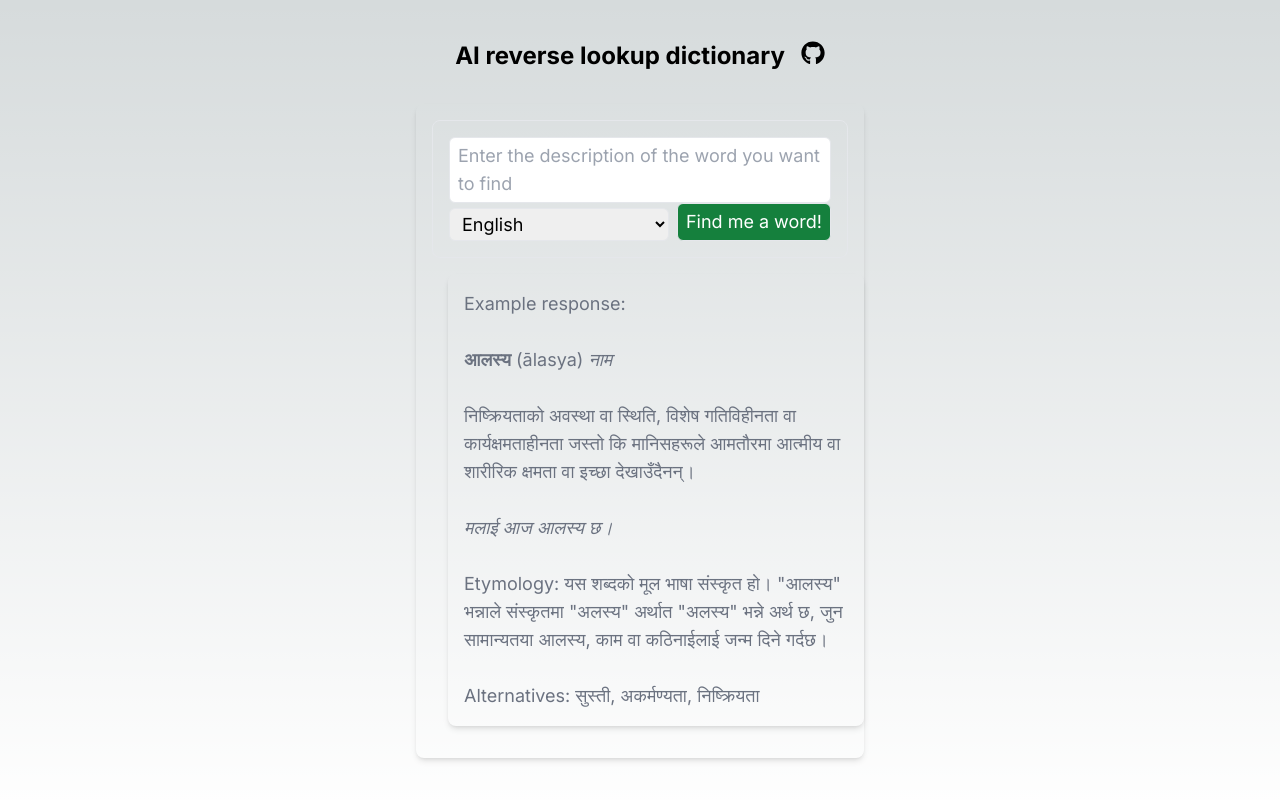
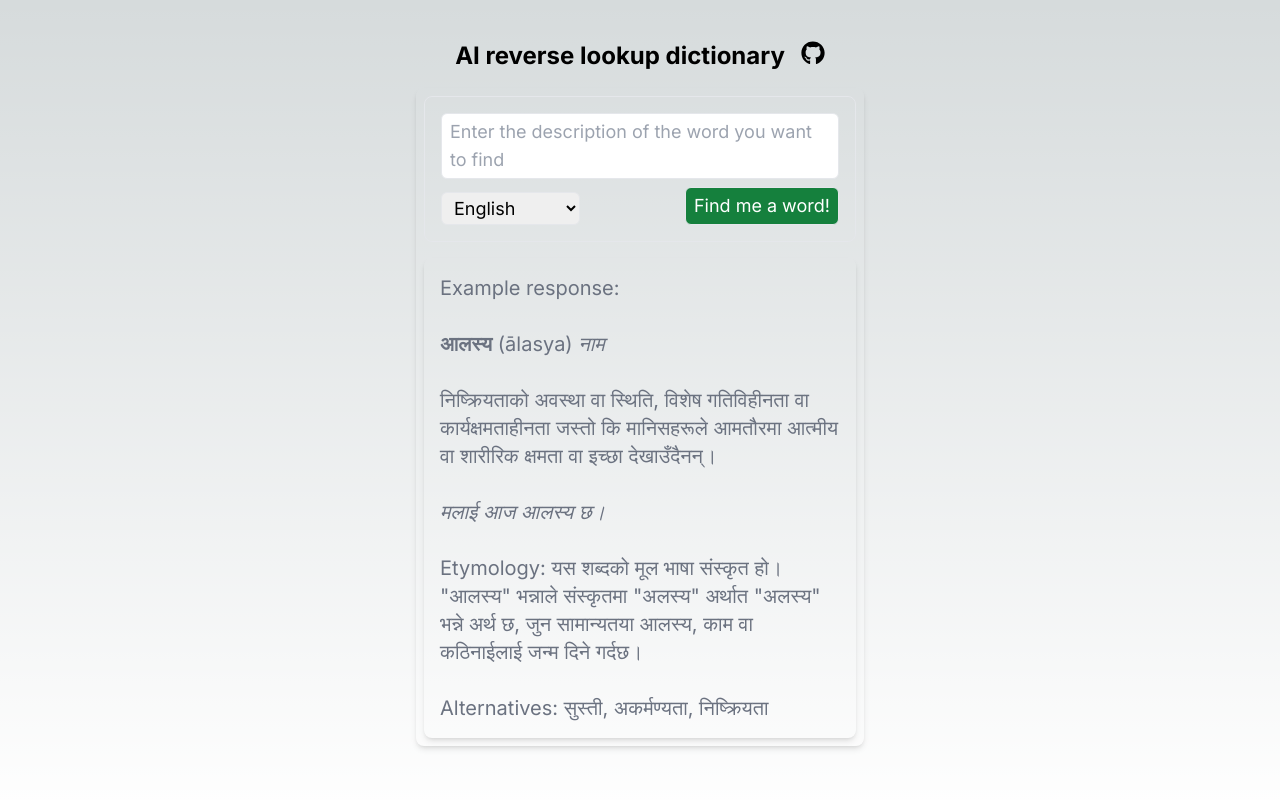
Before and after one commit to parlii/ai-reverse-lookup, a Next.js app: page / in a window 1280 px wide. Shown: the top 800 px of the page. Built offline with nearby package versions, Linux system fonts and the light colour scheme.

Commit message:
improve layout

```diff
--- a/src/app/completion.tsx
+++ b/src/app/completion.tsx
@@ -1,7 +1,7 @@
 "use client";
 
 import Header from "@/components/Header";
-import ReverseLookupForm from "@/components/lookupForm";
+import ReverseLookupForm from "@/components/ReverseLookupForm";
 
 export default function Completion() {
   return (
--- a/src/components/lookupForm.tsx
+++ b/src/components/ReverseLookupForm.tsx
@@ -1,4 +1,4 @@
-import LanguageSelector from "./languageSelector";
+import LanguageSelector from "./LanguageSelector";
 import { Noto_Serif_Devanagari } from "next/font/google";
 import { ReactMarkdown } from "react-markdown/lib/react-markdown";
 import { response_format } from "@/app/constants";
@@ -31,7 +31,7 @@ const ReverseLookupForm = () => {
   });
 
   return (
-    <div className="p-4 rounded-lg shadow-md m-4 w-full md:max-w-md text-lg">
+    <div className="p-2 rounded-lg shadow-md w-full md:max-w-md text-lg">
       <form
         onSubmit={handleSubmit}
         className="border dark:border:white p-4 rounded-lg"
@@ -48,8 +48,8 @@ const ReverseLookupForm = () => {
             placeholder="Enter the description of the word you want to find"
           />
         </div>
-        <div className="flex flex-row md:flex-row justify-between items-end space-x-2 md:space-x-2">
-          <div className="flex-grow">
+        <div className="flex flex-row md:flex-row justify-between items-end space-x-2 md:space-x-2 mt-4 md:mt-2">
+          <div>
             <LanguageSelector
               language={language}
               onLanguageChange={handleLanguageChange}
@@ -58,7 +58,7 @@ const ReverseLookupForm = () => {
           {isLoading ? (
             <button
               type="button"
-              className="mt-4 md:mt-0 px-2 py-1 border rounded-md bg-red-500 text-white hover:bg-red-700 active:bg-red-800"
+              className="px-2 py-1 border rounded-md bg-red-500 text-white hover:bg-red-700 active:bg-red-800"
               onClick={stop}
             >
               Stop
@@ -66,7 +66,7 @@ const ReverseLookupForm = () => {
           ) : (
             <button
               type="submit"
-              className="mt-4 md:mt-0 px-2 py-1 border rounded-md bg-green-700 text-white hover:bg-green-800 active:bg-green-900"
+              className="px-2 py-1 border rounded-md bg-green-700 text-white hover:bg-green-800 active:bg-green-900"
               disabled={isLoading}
             >
               Find me a word!
@@ -74,7 +74,7 @@ const ReverseLookupForm = () => {
           )}
         </div>
       </form>
-      <div className="p-4 rounded-lg shadow-md m-4 w-full md:max-w-md whitespace-pre-wrap overflow-auto text-lg">
+      <div className="p-4 rounded-lg shadow-md mt-4 w-full md:max-w-md whitespace-pre-wrap overflow-auto text-xl">
         {completion ? (
           <div className={noto.className}>
             <ReactMarkdown>{completion}</ReactMarkdown>
--- a/src/components/languageSelector.tsx
+++ b/src/components/languageSelector.tsx
@@ -15,7 +15,7 @@ const LanguageSelector: FC<LanguageSelectorProps> = ({
     value={language}
     onChange={onLanguageChange}
     required
-    className="mt-1 block w-full px-2 py-1 border rounded-md dark:bg-gray-700 dark:border-gray-600 dark:text-white "
+    className="block w-full px-2 py-1 border rounded-md dark:bg-gray-700 dark:border-gray-600 dark:text-white"
     placeholder="Select a language"
   >
     <option value="English">English</option>
```
